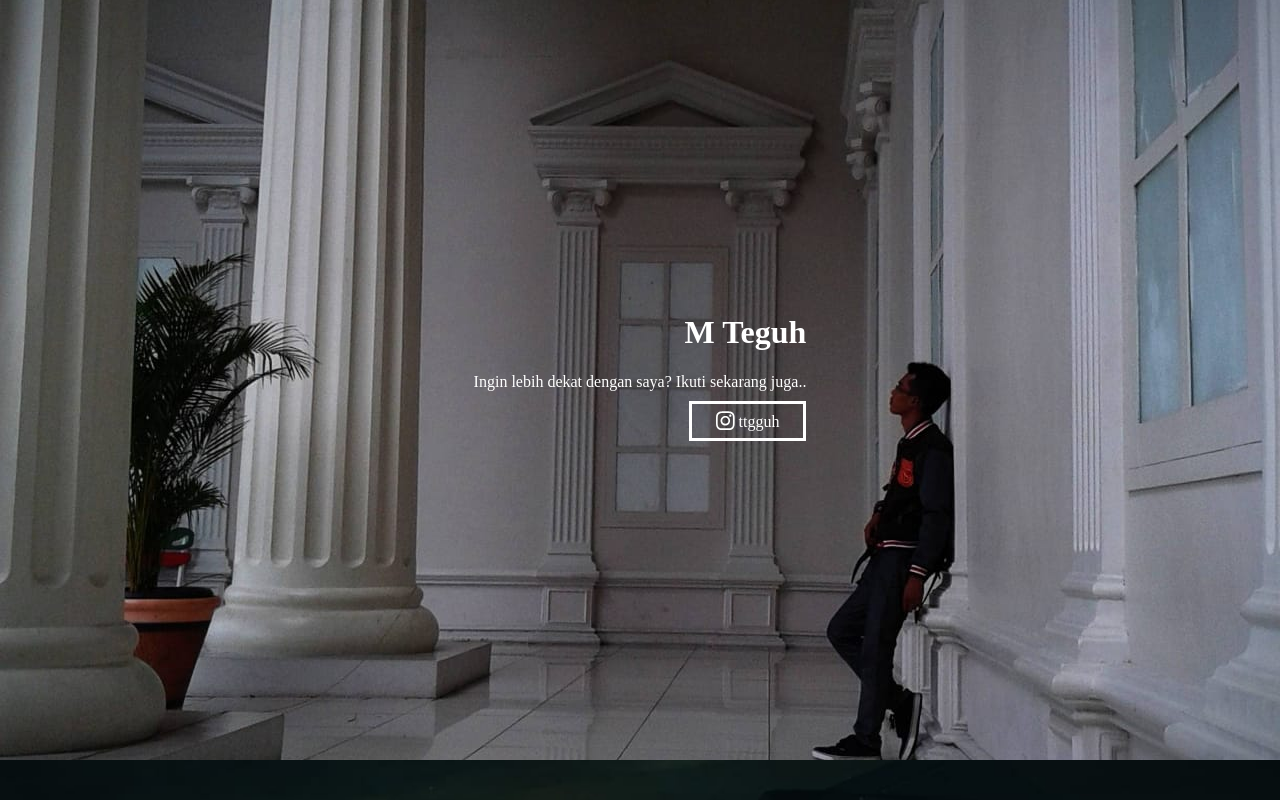
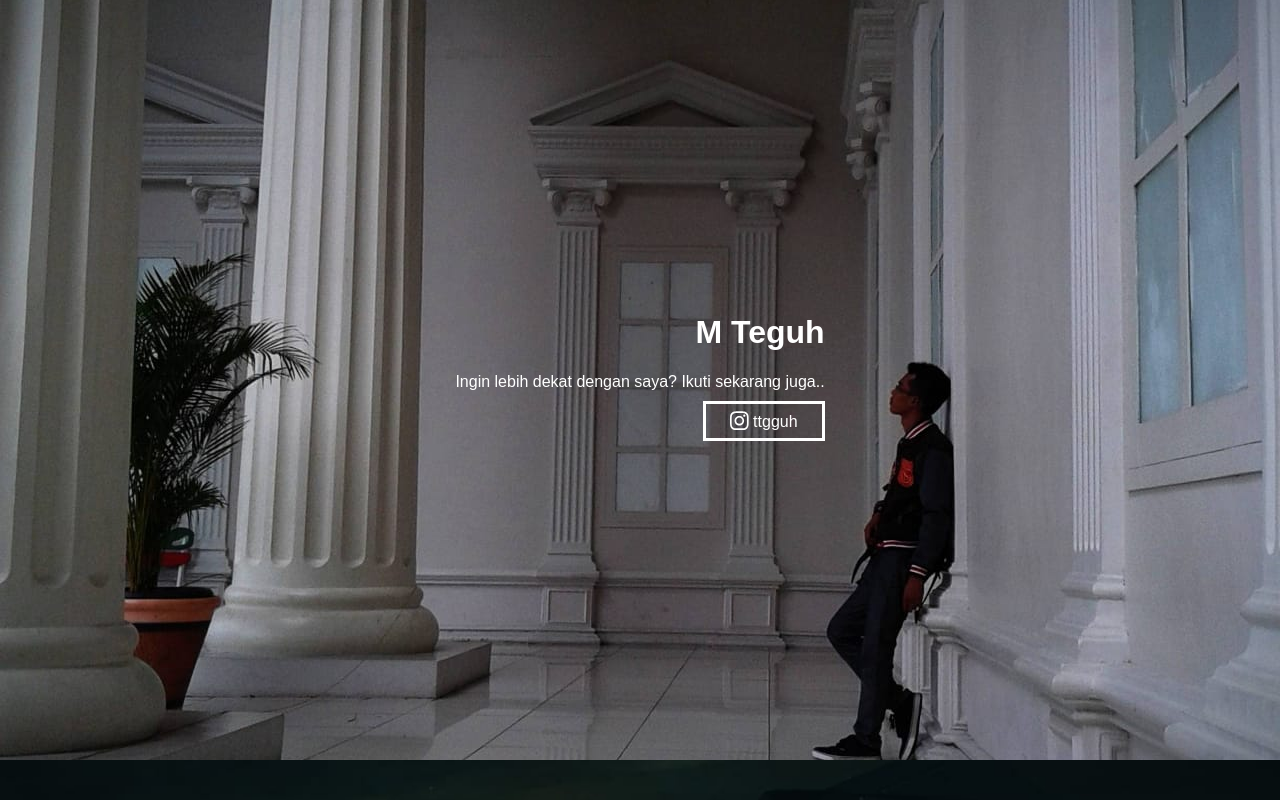
Before and after one commit to mteguhpro/mteguhpro.github.io, a plain HTML site: page index.html in a window 1280 px wide. Shown: the top 800 px of the page. Drawn offline with Linux system fonts and the light colour scheme.

Commit message:
mengatur CSS font family dan font size

```diff
--- a/index.html
+++ b/index.html
@@ -24,6 +24,8 @@
 				width: 100%;
 				margin:0;
 				padding:0;
+				font-family: Arial, Helvetica, sans-serif;
+				font-size: 100%;
 				}
 			a{
 				display: inline-block;
```
